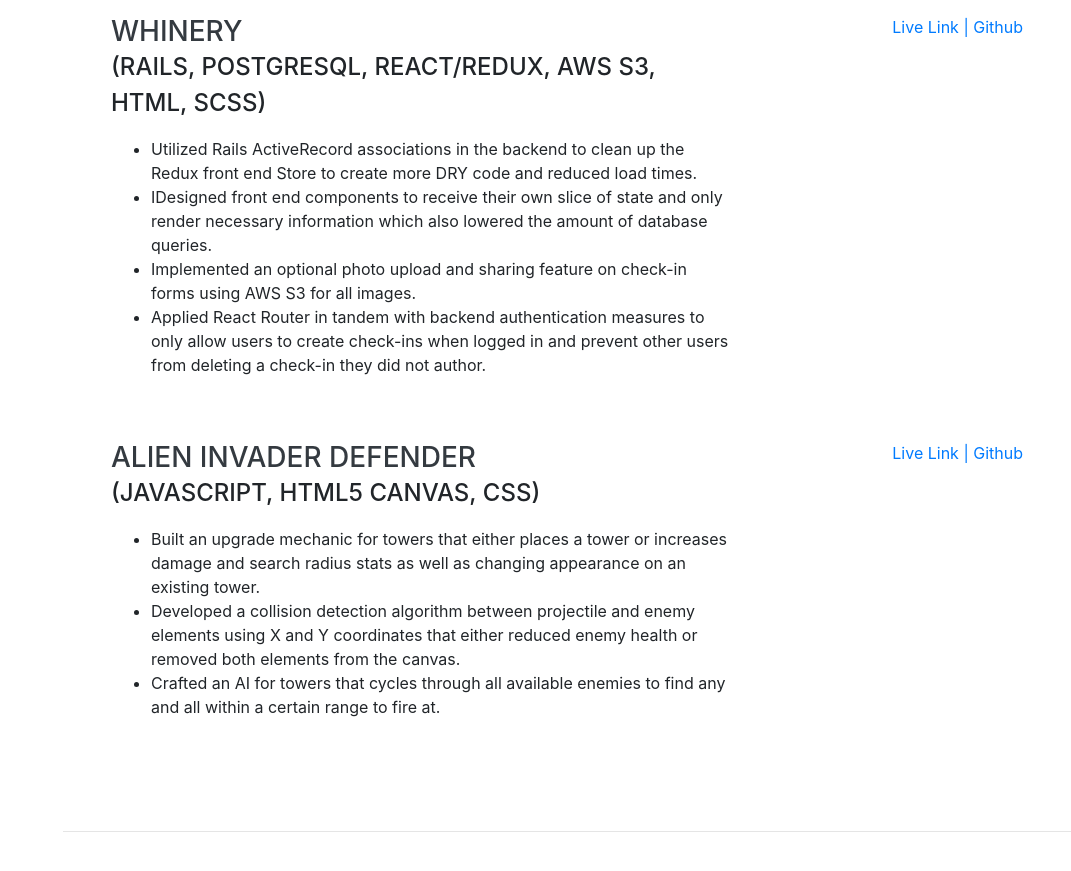
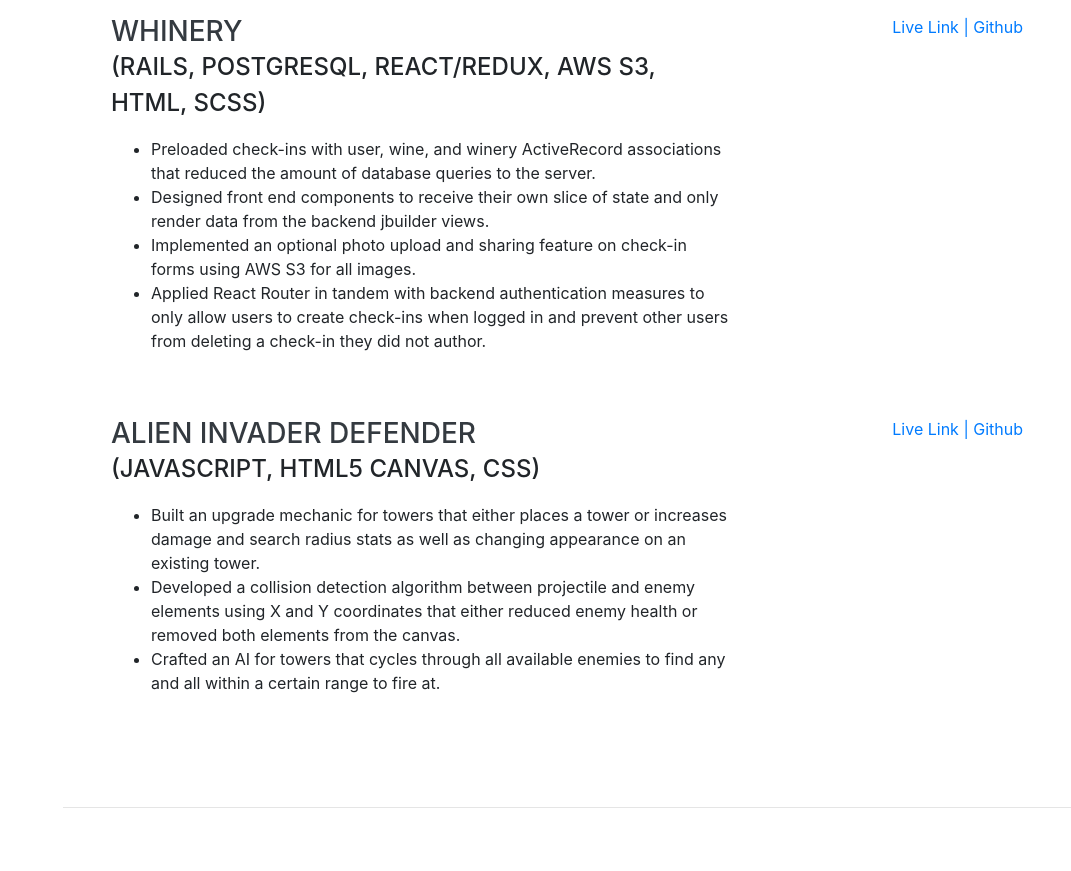
Before and after one commit to Michaelwhitney93/Michael-Whitney-personal-site, a website with bundled scripts: page index.html in a window 1280 px wide. Shown: the part 920-1791 px from the top of the page, without its empty margins (209-1280 px from the left). Built offline with nearby package versions, Linux system fonts and the light colour scheme; a web font is replaced by a local one.

Commit message:
Change project bullet points

```diff
--- a/index.html
+++ b/index.html
@@ -102,10 +102,9 @@
             <h3 class="mb-0">Whinery</h3>
             <div class="subheading mb-3">(Rails, Postgresql, React/Redux, AWS S3, HTML, SCSS)</div>
             <p><ul>
-              <li>Utilized Rails ActiveRecord associations in the backend to clean up the Redux front end Store to create more DRY
-              code and reduced load times.</li>
-              <li>IDesigned front end components to receive their own slice of state and only render necessary information which also
-              lowered the amount of database queries.</li>
+              <li>Preloaded check-ins with user, wine, and winery ActiveRecord associations that reduced the amount of database queries to
+              the server.</li>
+              <li>Designed front end components to receive their own slice of state and only render data from the backend jbuilder views.</li>
               <li>Implemented an optional photo upload and sharing feature on check-in forms using AWS S3 for all images.</li>
               <li>Applied React Router in tandem with backend authentication measures to only allow users to create check-ins when logged
               in and prevent other users from deleting a check-in they did not author.</li>
```
